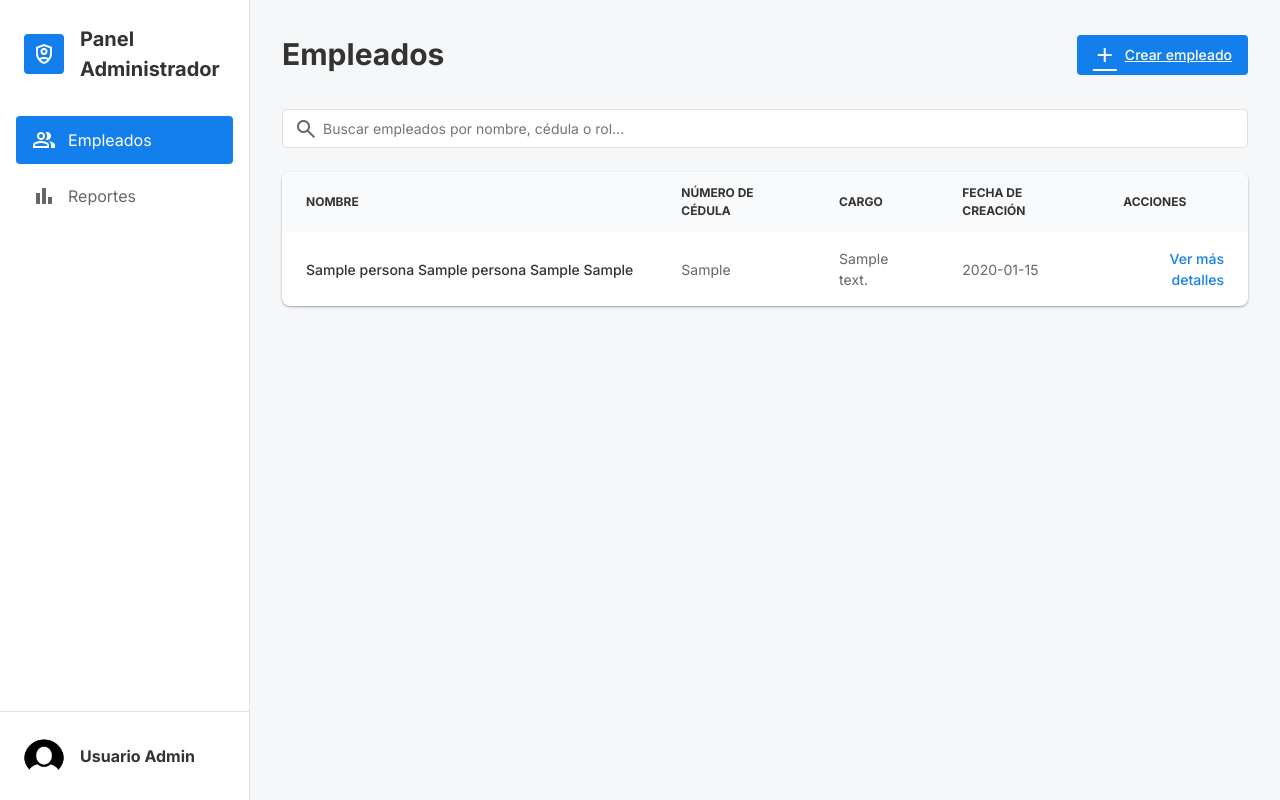
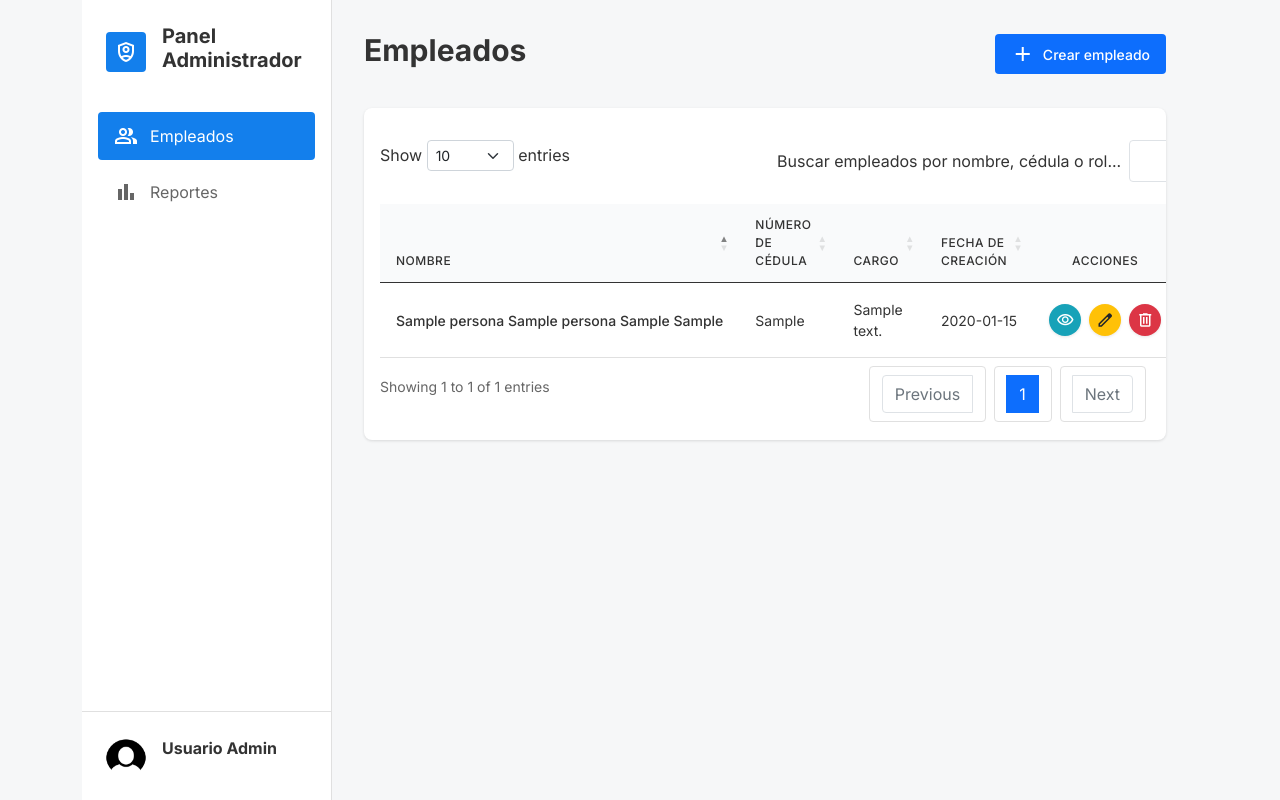
Before and after one commit to xEstebaan/jsv-soft, a Flask app: page /admin/empleados in a window 1280 px wide. Run offline with Flask 3, Linux system fonts and the light colour scheme; tables that the repository leaves empty hold one stand-in row (values such as "Sample post"); some libraries are stand-ins or nearby versions.

Commit message:
Implementando el data table de empleados

```diff
--- a/app/__init__.py
+++ b/app/__init__.py
@@ -35,7 +35,7 @@ def create_app():
     def index():
         return render_template("registro/registro.html")
 
-    @app.route("/empleados")
+    @app.route("/admin/empleados")
     def empleados():
         return render_template("admin/vista_empleados.html")
 
--- /dev/null
+++ b/app/static/css/datatable_empleados.css
@@ -0,0 +1,154 @@
+/* Estilos específicos para DataTables */
+.dataTables_wrapper {
+    width: 100%;
+    margin-top: 1rem;
+}
+
+/* Custom DataTable Styling */
+.custom-datatable {
+    width: 100%;
+    border-collapse: collapse;
+    margin-bottom: 0;
+    font-size: 0.875rem;
+}
+
+/* Table Container */
+.table-container {
+    background-color: white;
+    border-radius: 8px;
+    overflow: hidden;
+    box-shadow: 0 1px 3px rgba(0,0,0,0.12);
+    padding: 1rem;
+}
+
+/* Header de la tabla */
+.custom-datatable thead {
+    background-color: #f9fafb;
+}
+
+.custom-datatable thead th {
+    padding: 0.75rem 1rem;
+    text-align: left;
+    font-weight: 500;
+    color: #333;
+    text-transform: uppercase;
+    font-size: 0.75rem;
+    letter-spacing: 0.5px;
+    border-bottom: 1px solid #dee2e6;
+}
+
+/* Cuerpo de la tabla */
+.custom-datatable tbody td {
+    padding: 1rem;
+    border-bottom: 1px solid #e0e0e0;
+    color: #333;
+    vertical-align: middle;
+}
+
+/* Botones de acción */
+.action-buttons {
+    display: flex;
+    justify-content: center;
+    gap: 8px;
+}
+
+.btn-action {
+    width: 32px;
+    height: 32px;
+    border-radius: 50%;
+    display: flex;
+    align-items: center;
+    justify-content: center;
+    padding: 0;
+    border: none;
+    box-shadow: 0 1px 3px rgba(0,0,0,0.1);
+    transition: transform 0.2s, background-color 0.2s;
+}
+
+.btn-action:hover {
+    transform: translateY(-2px);
+}
+
+.btn-ver {
+    background-color: #17a2b8;
+    color: white;
+}
+
+.btn-editar {
+    background-color: #ffc107;
+    color: #212529;
+}
+
+.btn-inactivar {
+    background-color: #dc3545;
+    color: white;
+}
+
+.actions-cell .material-symbols-outlined {
+    font-size: 18px;
+}
+
+/* Búsqueda */
+.dataTables_filter {
+    margin-bottom: 1rem;
+    text-align: left;
+}
+
+.dataTables_filter input {
+    padding: 0.5rem;
+    border: 1px solid #dee2e6;
+    border-radius: 4px;
+    width: 250px;
+}
+
+/* Paginación */
+.dataTables_paginate {
+    margin-top: 1rem;
+    text-align: center;
+}
+
+.dataTables_paginate .paginate_button {
+    padding: 0.5rem 0.75rem;
+    margin: 0 0.25rem;
+    border: 1px solid #e0e0e0;
+    border-radius: 4px;
+    cursor: pointer;
+}
+
+.dataTables_paginate .paginate_button.current {
+    background-color: #0d6efd;
+    color: white;
+    border-color: #0d6efd;
+}
+
+.dataTables_paginate .paginate_button:hover:not(.current) {
+    background-color: #f0f0f0;
+}
+
+/* Info */
+.dataTables_info {
+    padding-top: 1rem;
+    font-size: 0.875rem;
+    color: #666;
+}
+
+/* Botón de crear empleado */
+.btn-crear-empleado {
+    display: flex;
+    align-items: center;
+    gap: 0.5rem;
+    padding: 0.5rem 1rem;
+    background-color: #0d6efd;
+    color: white;
+    border: none;
+    border-radius: 4px;
+    cursor: pointer;
+    font-family: 'Inter', sans-serif;
+    font-size: 0.875rem;
+    font-weight: 500;
+    text-decoration: none;
+}
+
+.btn-crear-empleado:hover {
+    background-color: #0b5ed7;
+}
--- a/app/static/js/empleados.js
+++ b/app/static/js/empleados.js
@@ -7,3 +7,54 @@ function validarEmail(email) {
     const regex = /^[a-zA-Z0-9._%+-]+@[a-zA-Z0-9.-]+\.[a-zA-Z]{2,}$/;
     return regex.test(email);
 }
+
+document.addEventListener('DOMContentLoaded', function() {
+    // Verificar si existe la tabla de empleados
+    const empleadosTable = document.getElementById('empleadosTable');
+    if (empleadosTable) {
+        // Comprobar si DataTables ya está inicializado
+        if (!$.fn.dataTable.isDataTable('#empleadosTable')) {
+            // Inicializar DataTable con opciones
+            $('#empleadosTable').DataTable({
+                language: {
+                    url: '//cdn.datatables.net/plug-ins/1.13.6/i18n/es-ES.json',
+                    search: "Buscar empleados por nombre, cédula o rol..."
+                },
+                responsive: true,
+                lengthMenu: [[5, 10, 25, 50, -1], [5, 10, 25, 50, "Todos"]],
+                pageLength: 10,
+                order: [[0, 'asc']],
+                columnDefs: [
+                    { targets: -1, orderable: false, searchable: false }
+                ]
+            });
+        }
+
+        document.querySelectorAll('.btn-ver').forEach(btn => {
+            btn.addEventListener('click', function() {
+                const empleadoId = this.getAttribute('data-id');
+                const row = this.closest('tr');
+                const nombre = row.querySelector('.name-cell').textContent.trim();
+                console.log(`Ver detalles del empleado ID: ${empleadoId}, Nombre: ${nombre}`);
+            });
+        });
+
+        document.querySelectorAll('.btn-editar').forEach(btn => {
+            btn.addEventListener('click', function() {
+                const empleadoId = this.getAttribute('data-id');
+                const row = this.closest('tr');
+                const nombre = row.querySelector('.name-cell').textContent.trim();
+                console.log(`Editar empleado ID: ${empleadoId}, Nombre: ${nombre}`);
+            });
+        });
+
+        document.querySelectorAll('.btn-inactivar').forEach(btn => {
+            btn.addEventListener('click', function() {
+                const empleadoId = this.getAttribute('data-id');
+                const row = this.closest('tr');
+                const nombre = row.querySelector('.name-cell').textContent.trim();
+                console.log(`Inactivar empleado ID: ${empleadoId}, Nombre: ${nombre}`);
+            });
+        });
+    }
+});
--- a/app/templates/admin/vista_empleados.html
+++ b/app/templates/admin/vista_empleados.html
@@ -6,7 +6,17 @@
     <title>Gestión de Empleados</title>
     <link href="https://fonts.googleapis.com/css2?family=Inter:wght@400;500;700;900&display=swap" rel="stylesheet">
     <link href="https://fonts.googleapis.com/css2?family=Material+Symbols+Outlined" rel="stylesheet"/>
+
+    <!-- Bootstrap y DataTables CSS -->
+    <link rel="stylesheet" href="https://cdn.datatables.net/1.11.5/css/dataTables.bootstrap5.min.css">
+    <link rel="stylesheet" href="https://cdnjs.cloudflare.com/ajax/libs/twitter-bootstrap/5.0.1/css/bootstrap.min.css">
     <link rel="stylesheet" href="{{ url_for('static', filename='css/empleados.css') }}" />
+    <link rel="stylesheet" href="{{ url_for('static', filename='css/datatable_empleados.css') }}" />
+
+    <!-- jQuery y DataTables JS -->
+    <script src="https://code.jquery.com/jquery-3.6.0.min.js"></script>
+    <script src="https://cdn.datatables.net/1.11.5/js/jquery.dataTables.min.js"></script>
+    <script src="https://cdn.datatables.net/1.11.5/js/dataTables.bootstrap5.min.js"></script>
     <script src="{{ url_for('static', filename='js/empleados.js') }}"></script>
 </head>
 <body>
@@ -39,7 +49,7 @@
         <main class="main-content">
             <div class="header">
                 <h2>Empleados</h2>
-                <a href="{{ url_for('admin.crear_empleado') }}" class="btn-primary">
+                <a href="{{ url_for('admin.crear_empleado') }}" class="btn-crear-empleado">
                     <span class="material-symbols-outlined">add</span>
                     <span>Crear empleado</span>
                 </a>
@@ -55,22 +65,15 @@
             {% endif %}
             {% endwith %}
 
-            <div class="search-container">
-                <div class="search-box">
-                    <span class="material-symbols-outlined search-icon">search</span>
-                    <input type="text" placeholder="Buscar empleados por nombre, cédula o rol..." class="search-input" id="searchInput">
-                </div>
-            </div>
-
             <div class="table-container">
-                <table class="data-table">
+                <table id="empleadosTable" class="table table-hover custom-datatable" style="width:100%">
                     <thead>
                         <tr>
-                            <th>Nombre</th>
-                            <th>Número de Cédula</th>
-                            <th>Cargo</th>
-                            <th>Fecha de Creación</th>
-                            <th class="actions-column">Acciones</th>
+                            <th>NOMBRE</th>
+                            <th>NÚMERO DE CÉDULA</th>
+                            <th>CARGO</th>
+                            <th>FECHA DE CREACIÓN</th>
+                            <th class="text-center actions-column">ACCIONES</th>
                         </tr>
                     </thead>
                     <tbody>
@@ -80,9 +83,19 @@
                             <td class="name-cell">{{ empleado.primer_nombre }} {{ empleado.segundo_nombre if empleado.segundo_nombre else '' }} {{ empleado.primer_apellido }} {{ empleado.segundo_apellido if empleado.segundo_apellido else '' }}</td>
                             <td>{{ empleado.documento }}</td>
                             <td>{{ empleado.cargo }}</td>
-                            <td>{{ empleado.fecha_creacion.strftime('%Y-%m-%d') }}</td>
-                            <td class="actions-cell">
-                                <a href="#" class="action-link">Ver más detalles</a>
+                            <td>{{ empleado.fecha_contratacion.strftime('%Y-%m-%d') if empleado.fecha_contratacion else empleado.fecha_creacion.strftime('%Y-%m-%d') }}</td>
+                            <td class="actions-cell text-center">
+                                <div class="action-buttons">
+                                    <button type="button" class="btn btn-action btn-ver" data-id="{{ empleado.empleado_id }}" title="Ver detalles">
+                                        <span class="material-symbols-outlined">visibility</span>
+                                    </button>
+                                    <button type="button" class="btn btn-action btn-editar" data-id="{{ empleado.empleado_id }}" title="Editar">
+                                        <span class="material-symbols-outlined">edit</span>
+                                    </button>
+                                    <button type="button" class="btn btn-action btn-inactivar" data-id="{{ empleado.empleado_id }}" title="Inactivar">
+                                        <span class="material-symbols-outlined">delete</span>
+                                    </button>
+                                </div>
                             </td>
                         </tr>
                         {% endfor %}
@@ -98,24 +111,37 @@
     </div>
 
     <script>
-        // Búsqueda en tabla
         document.addEventListener('DOMContentLoaded', function() {
-            const searchInput = document.getElementById('searchInput');
-            if (searchInput) {
-                searchInput.addEventListener('keyup', function() {
-                    const searchValue = this.value.toLowerCase().trim();
-                    const rows = document.querySelectorAll('.data-table tbody tr');
+            // DataTable ya se inicializa en el archivo empleados.js
+            // No es necesario inicializarlo aquí para evitar duplicación
 
-                    rows.forEach(row => {
-                        const text = row.textContent.toLowerCase();
-                        if (text.includes(searchValue)) {
-                            row.style.display = '';
-                        } else {
-                            row.style.display = 'none';
-                        }
-                    });
+            // Eventos para los botones de acción (sin lógica real, solo visuales)
+            document.querySelectorAll('.btn-ver').forEach(btn => {
+                btn.addEventListener('click', function() {
+                    const empleadoId = this.getAttribute('data-id');
+                    const row = this.closest('tr');
+                    const nombre = row.querySelector('.name-cell').textContent.trim();
+                    alert(`Ver detalles del empleado: ${nombre}`);
                 });
-            }
+            });
+
+            document.querySelectorAll('.btn-editar').forEach(btn => {
+                btn.addEventListener('click', function() {
+                    const empleadoId = this.getAttribute('data-id');
+                    const row = this.closest('tr');
+                    const nombre = row.querySelector('.name-cell').textContent.trim();
+                    alert(`Editar empleado: ${nombre}`);
+                });
+            });
+
+            document.querySelectorAll('.btn-inactivar').forEach(btn => {
+                btn.addEventListener('click', function() {
+                    const empleadoId = this.getAttribute('data-id');
+                    const row = this.closest('tr');
+                    const nombre = row.querySelector('.name-cell').textContent.trim();
+                    alert(`Inactivar empleado: ${nombre}`);
+                });
+            });
         });
     </script>
 </body>
```
